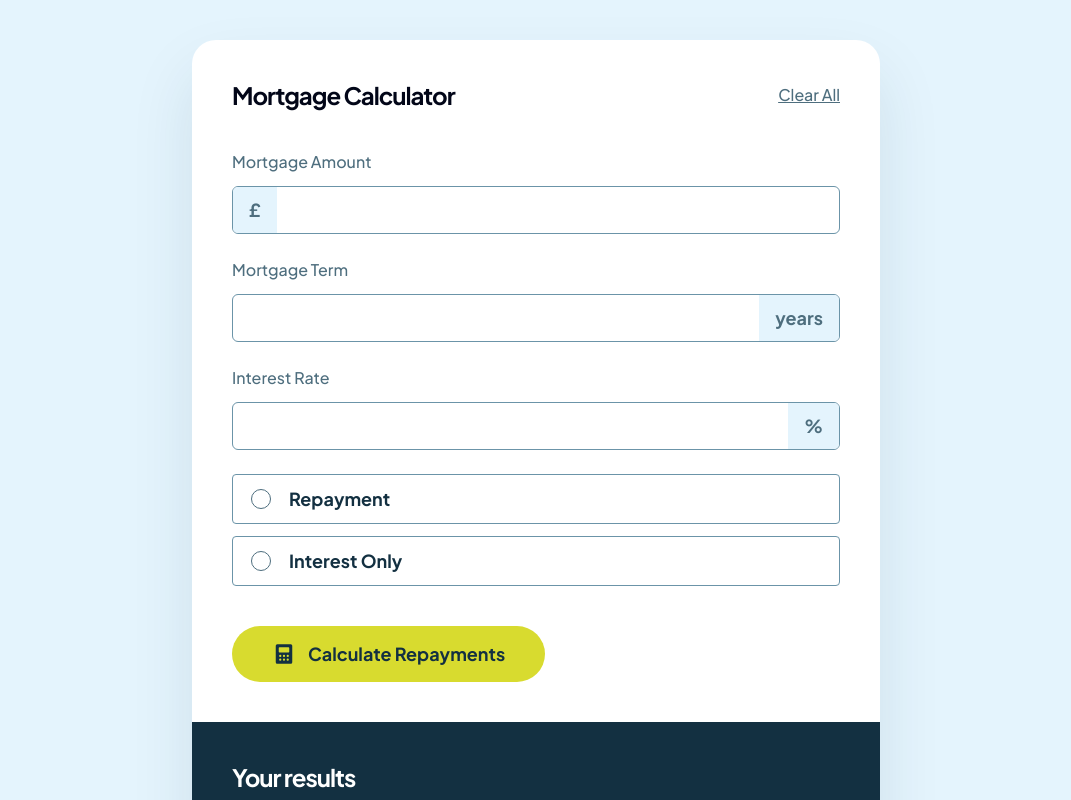
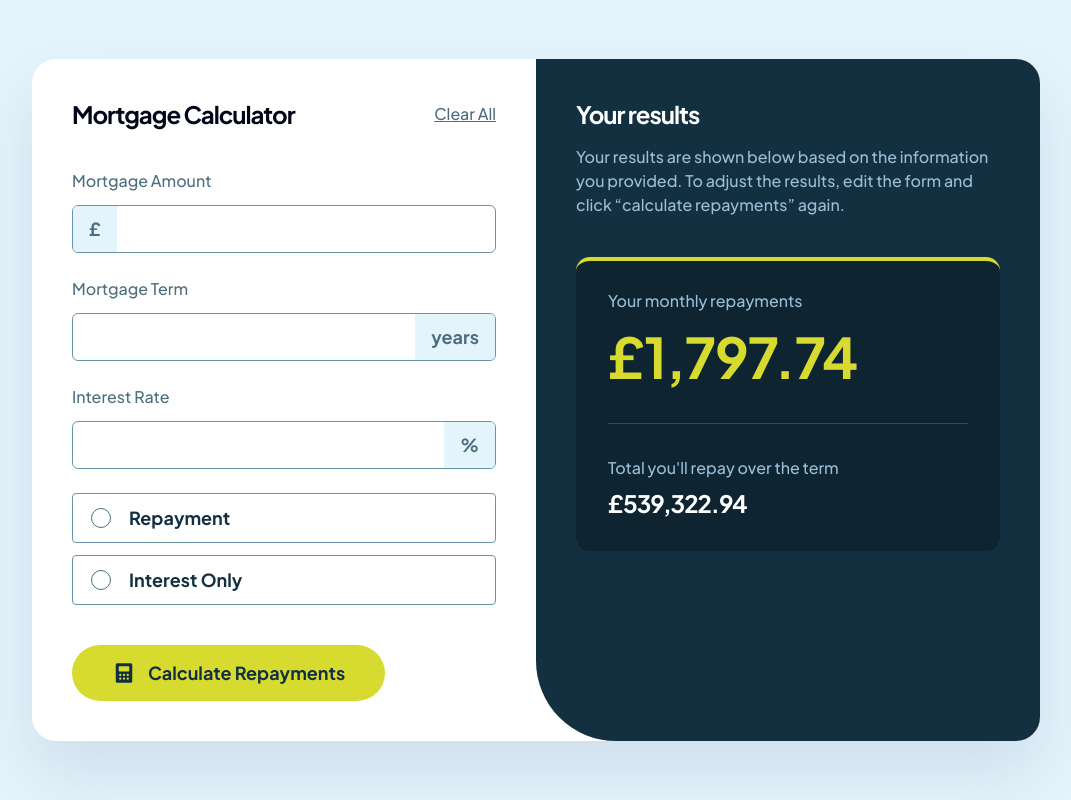
Before and after one commit to joshjavier/mortgage-repayment-calculator, a React (Vite) app: page / in a window 1280 px wide. Shown: the top 800 px of the page, without its empty margins (104-1175 px from the left). Built offline with nearby package versions, Linux system fonts and the light colour scheme.

Commit message:
style: add 2-column layout for desktop screens

```diff
--- a/src/App.tsx
+++ b/src/App.tsx
@@ -1,13 +1,9 @@
-import { MortgageCalculator } from './feature/mortgage-calculator/mortgage-calculator'
-import { Results } from './feature/mortgage-calculator/results'
+import { MortgageCalculator } from './feature/mortgage-calculator'
 
 function App() {
   return (
     <div className="min-h-svh flex-col items-center justify-center sm:flex sm:p-500">
-      <div className="shadow-card w-full max-w-[688px] overflow-clip bg-white sm:rounded-3xl">
-        <MortgageCalculator />
-        <Results monthlyPayment={1797.74} totalPayments={539322.94} />
-      </div>
+      <MortgageCalculator />
     </div>
   )
 }
--- /dev/null
+++ b/src/feature/mortgage-calculator/form.tsx
@@ -0,0 +1,32 @@
+import IconCalculator from '@/assets/icon-calculator.svg?react'
+import { NumberField } from '@/components/number-field/number-field'
+import { RadioButton } from '@/components/radio-button/radio-button'
+import { Button } from '@/components/ui/button'
+import { RadioGroup } from '@/components/ui/radio-group'
+
+export function Form() {
+  return (
+    <div className="flex flex-col gap-300 px-300 py-400 sm:gap-500 sm:p-500">
+      <div className="flex flex-wrap justify-between gap-100">
+        <h1 className="text-preset-2">Mortgage Calculator</h1>
+        <Button variant="link">Clear All</Button>
+      </div>
+
+      {/* Form fields */}
+      <div className="flex flex-col gap-300">
+        <NumberField label="Mortgage Amount" leftSection="£" />
+        <NumberField label="Mortgage Term" rightSection="years" />
+        <NumberField label="Interest Rate" rightSection="%" />
+        <RadioGroup>
+          <RadioButton label="Repayment" value="repayment" />
+          <RadioButton label="Interest Only" value="interestOnly" />
+        </RadioGroup>
+      </div>
+
+      <Button className="sm:self-start">
+        <IconCalculator />
+        Calculate Repayments
+      </Button>
+    </div>
+  )
+}
--- /dev/null
+++ b/src/feature/mortgage-calculator/index.ts
@@ -0,0 +1 @@
+export { MortgageCalculator } from './mortgage-calculator'
--- a/src/feature/mortgage-calculator/mortgage-calculator.tsx
+++ b/src/feature/mortgage-calculator/mortgage-calculator.tsx
@@ -1,32 +1,11 @@
-import IconCalculator from '@/assets/icon-calculator.svg?react'
-import { NumberField } from '@/components/number-field/number-field'
-import { RadioButton } from '@/components/radio-button/radio-button'
-import { Button } from '@/components/ui/button'
-import { RadioGroup } from '@/components/ui/radio-group'
+import { Form } from './form'
+import { Results } from './results'
 
 export function MortgageCalculator() {
   return (
-    <div className="flex flex-col gap-300 px-300 py-400 sm:gap-500 sm:p-500">
-      <div className="flex flex-wrap justify-between gap-100">
-        <h1 className="text-preset-2">Mortgage Calculator</h1>
-        <Button variant="link">Clear All</Button>
-      </div>
-
-      {/* Form fields */}
-      <div className="flex flex-col gap-300">
-        <NumberField label="Mortgage Amount" leftSection="£" />
-        <NumberField label="Mortgage Term" rightSection="years" />
-        <NumberField label="Interest Rate" rightSection="%" />
-        <RadioGroup>
-          <RadioButton label="Repayment" value="repayment" />
-          <RadioButton label="Interest Only" value="interestOnly" />
-        </RadioGroup>
-      </div>
-
-      <Button className="sm:self-start">
-        <IconCalculator />
-        Calculate Repayments
-      </Button>
+    <div className="shadow-card w-full max-w-[688px] overflow-clip bg-white sm:rounded-3xl lg:grid lg:max-w-[1008px] lg:grid-cols-2">
+      <Form />
+      <Results monthlyPayment={1797.74} totalPayments={539322.94} />
     </div>
   )
 }
--- a/src/feature/mortgage-calculator/results.tsx
+++ b/src/feature/mortgage-calculator/results.tsx
@@ -10,13 +10,13 @@ interface ResultsProps {
 export function Results({ monthlyPayment, totalPayments }: ResultsProps) {
   const isEmpty = !monthlyPayment || !totalPayments
   return (
-    <div className="bg-slate-900 px-300 py-400 text-white sm:p-500">
+    <div className="bg-slate-900 px-300 py-400 text-white sm:p-500 lg:rounded-bl-[80px]">
       {isEmpty ? (
         <EmptyState />
       ) : (
         <div>
           <h2 className="text-preset-2 mb-200">Your results</h2>
-          <p className="text-preset-4 mb-300 text-slate-300">
+          <p className="text-preset-4 mb-300 text-slate-300 sm:mb-500">
             Your results are shown below based on the information you provided.
             To adjust the results, edit the form and click &ldquo;calculate
             repayments&rdquo; again.
```
